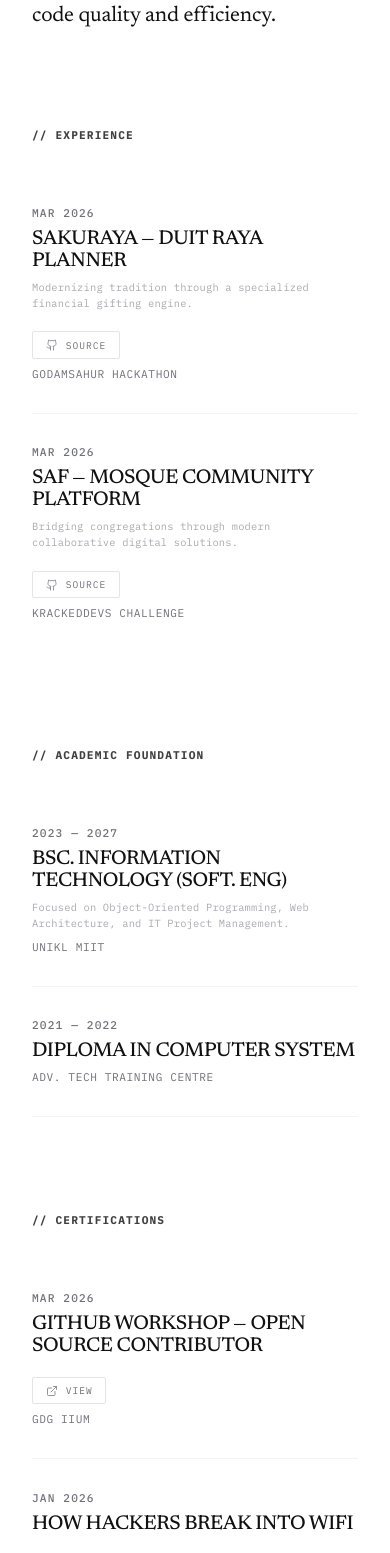
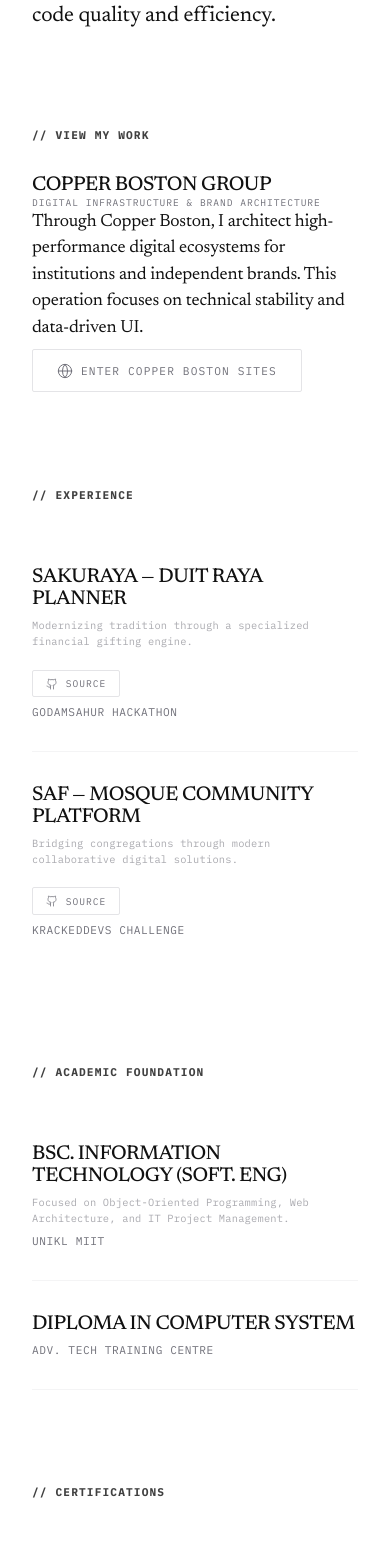
Before and after one commit to IrfanNG/irfan-ariff-portfolio, a Next.js app: page / in a window 390 px wide. Shown: the part 840-2393 px from the top of the page. Built offline with nearby package versions, Linux system fonts and the light colour scheme.

Commit message:
feat: integrate copper boston group and refine portfolio layout

```diff
--- a/src/app/globals.css
+++ b/src/app/globals.css
@@ -198,11 +198,7 @@
   gap: 3rem;
 }
 
-.cell-date {
-  width: 120px;
-  flex-shrink: 0;
-  font-weight: 500;
-}
+
 
 .cell-details {
   display: flex;
@@ -372,6 +368,7 @@
   letter-spacing: 0.2em;
 }
 
+
 @media (max-width: 768px) {
   .metric-grid {
     flex-direction: column;
@@ -387,83 +384,3 @@
     gap: 2rem;
   }
 }
-
-
-/* Project Case Study Grid */
-.project-grid {
-  display: grid;
-  grid-template-columns: repeat(2, 1fr);
-  gap: 3rem;
-  width: 100%;
-  margin-top: 3rem;
-}
-
-.project-card {
-  display: flex;
-  flex-direction: column;
-  gap: 1.5rem;
-  group: hover;
-}
-
-.project-image-container {
-  width: 100%;
-  aspect-ratio: 16/10;
-  background: #f8f8f8;
-  border: var(--line-width) solid var(--border);
-  overflow: hidden;
-  position: relative;
-  transition: all 0.6s cubic-bezier(0.16, 1, 0.3, 1);
-}
-
-.project-card:hover .project-image-container {
-  border-color: var(--foreground);
-  transform: translateY(-4px);
-  box-shadow: 0 20px 40px -20px rgba(0,0,0,0.1);
-}
-
-.project-image {
-  width: 100%;
-  height: 100%;
-  object-fit: cover;
-  opacity: 0.9;
-  filter: grayscale(0.2);
-  transition: all 0.6s cubic-bezier(0.16, 1, 0.3, 1);
-}
-
-.project-card:hover .project-image {
-  opacity: 1;
-  filter: grayscale(0);
-  transform: scale(1.02);
-}
-
-.project-info {
-  display: flex;
-  flex-direction: column;
-  gap: 0.5rem;
-}
-
-.project-title {
-  font-size: 1.5rem;
-  text-transform: uppercase;
-  color: var(--foreground);
-}
-
-.project-tags {
-  display: flex;
-  gap: 1rem;
-  margin-top: 0.5rem;
-}
-
-.tag {
-  font-size: 0.6rem;
-  padding: 0.2rem 0.5rem;
-  border: var(--line-width) solid var(--border);
-  color: var(--accent);
-}
-
-@media (max-width: 768px) {
-  .project-grid {
-    grid-template-columns: 1fr;
-    gap: 4rem;
-  }
-}
--- a/src/app/page.tsx
+++ b/src/app/page.tsx
@@ -1,7 +1,7 @@
 'use client';
 
 import { motion } from 'framer-motion';
-import { MapPin, Terminal, Github, Linkedin, AtSign, ExternalLink, Mail, MessageCircle } from 'lucide-react';
+import { MapPin, Terminal, Github, Linkedin, AtSign, ExternalLink, Mail, MessageCircle, Globe } from 'lucide-react';
 import Image from 'next/image';
 
 
@@ -95,13 +95,33 @@
             </p>
           </div>
 
-          {/* 02 // PROFESSIONAL EXPERIENCE */}
+          {/* 02 // VIEW MY WORK */}
+          <div className="content-section">
+            <h2 className="label-mono section-header">{"// VIEW MY WORK"}</h2>
+
+            <div className="flex flex-col gap-6">
+              <div className="flex flex-col gap-1">
+                <h3 className="serif-display" style={{ fontSize: '1.25rem', lineHeight: '1.1', textTransform: 'uppercase' }}>COPPER BOSTON GROUP</h3>
+                <p className="label-mono" style={{ color: 'var(--accent)', fontSize: '0.6rem' }}>DIGITAL INFRASTRUCTURE & BRAND ARCHITECTURE</p>
+              </div>
+
+              <p className="intro-text" style={{ fontSize: '1.1rem' }}>
+                Through Copper Boston, I architect high-performance digital ecosystems for institutions and independent brands. This operation focuses on technical stability and data-driven UI.
+              </p>
+
+              <a href="https://www.copperboston.dev" target="_blank" rel="noopener noreferrer" className="repo-link" style={{ padding: '0.8rem 1.5rem', marginTop: '0.5rem' }}>
+                <Globe size={16} strokeWidth={1.5} />
+                <span className="label-mono">ENTER COPPER BOSTON SITES</span>
+              </a>
+            </div>
+          </div>
+
+          {/* 03 // PROFESSIONAL EXPERIENCE */}
           <div className="content-section">
             <h2 className="label-mono section-header">{"// EXPERIENCE"}</h2>
 
             <div className="dossier-table">
               <div className="table-row">
-                <span className="label-mono cell-date">MAR 2026</span>
                 <div className="cell-details">
                   <span className="serif-display cell-role">SAKURAYA — DUIT RAYA PLANNER</span>
                   <p className="label-mono cell-desc">Modernizing tradition through a specialized financial gifting engine.</p>
@@ -115,7 +135,6 @@
               <div className="hairline-h table-divider" />
 
               <div className="table-row">
-                <span className="label-mono cell-date">MAR 2026</span>
                 <div className="cell-details">
                   <span className="serif-display cell-role">SAF — MOSQUE COMMUNITY PLATFORM</span>
                   <p className="label-mono cell-desc">Bridging congregations through modern collaborative digital solutions.</p>
@@ -129,13 +148,12 @@
             </div>
           </div>
 
-          {/* 03 // ACADEMIC FOUNDATION */}
+          {/* 04 // ACADEMIC FOUNDATION */}
           <div className="content-section">
             <h2 className="label-mono section-header">{"// ACADEMIC FOUNDATION"}</h2>
 
             <div className="dossier-table">
               <div className="table-row">
-                <span className="label-mono cell-date">2023 — 2027</span>
                 <div className="cell-details">
                   <span className="serif-display cell-role">BSc. INFORMATION TECHNOLOGY (SOFT. ENG)</span>
                   <p className="label-mono cell-desc">Focused on Object-Oriented Programming, Web Architecture, and IT Project Management.</p>
@@ -145,7 +163,6 @@
               <div className="hairline-h table-divider" />
 
               <div className="table-row">
-                <span className="label-mono cell-date">2021 — 2022</span>
                 <div className="cell-details">
                   <span className="serif-display cell-role">DIPLOMA IN COMPUTER SYSTEM</span>
                 </div>
@@ -154,14 +171,13 @@
               <div className="hairline-h table-divider" />
             </div>
           </div>
-          {/* 04 // CERTIFICATIONS */}
+          {/* 05 // CERTIFICATIONS */}
           <div className="content-section">
             <h2 className="label-mono section-header">{"// CERTIFICATIONS"}</h2>
 
             <div className="dossier-table">
               {/* GITHUB WORKSHOP */}
               <div className="table-row">
-                <span className="label-mono cell-date">MAR 2026</span>
                 <div className="cell-details">
                   <span className="serif-display cell-role">GITHUB WORKSHOP — OPEN SOURCE CONTRIBUTOR</span>
                   <a href="/github-workshop.webp" target="_blank" rel="noopener noreferrer" className="repo-link">
@@ -175,7 +191,6 @@
 
               {/* OWASP */}
               <div className="table-row">
-                <span className="label-mono cell-date">JAN 2026</span>
                 <div className="cell-details">
                   <span className="serif-display cell-role">HOW HACKERS BREAK INTO WIFI</span>
                   <a href="/cert-owasp-wifi.webp" target="_blank" rel="noopener noreferrer" className="repo-link">
@@ -189,7 +204,6 @@
 
               {/* GOOGLE PM */}
               <div className="table-row">
-                <span className="label-mono cell-date">NOV 2025</span>
                 <div className="cell-details">
                   <span className="serif-display cell-role">GOOGLE PROJECT MANAGEMENT</span>
                   <a href="/cert-google-pm.webp" target="_blank" rel="noopener noreferrer" className="repo-link">
@@ -201,20 +215,6 @@
               </div>
             </div>
           </div>
-
-          {/* 05 // COLLABORATION & STUDIO */}
-          {/* <div className="content-section">
-            <h2 className="label-mono section-header">{"// COLLABORATION"}</h2>
-            <div className="studio-box">
-              <p className="intro-text" style={{ fontSize: '1.2rem', marginBottom: '2rem' }}>
-                For software engineering inquiries, digital product development, or collaboration through Alchimistra Studio.
-              </p>
-              <a href="https://alchimistra.com" target="_blank" rel="noopener noreferrer" className="repo-link" style={{ padding: '0.8rem 1.5rem' }}>
-                <Globe size={16} strokeWidth={1.5} />
-                <span className="label-mono">OPEN ALCHIMISTRA STUDIO</span>
-              </a>
-            </div>
-          </div> */}
         </motion.div>
       </section>
     </main>
```
